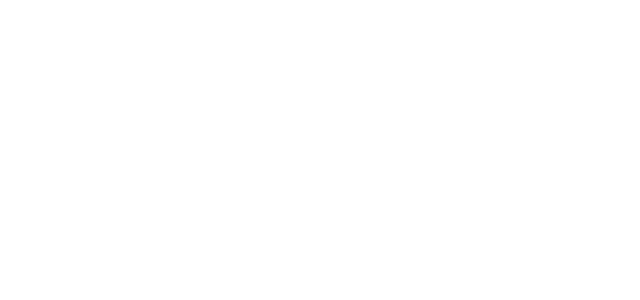
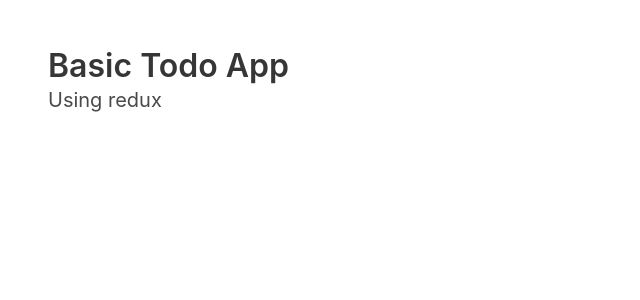
Before and after one commit to hooman182/todo-app-react-redux, a React (Create React App) app: page / in a window 1280 px wide. Shown: the top 300 px of the page, without its empty margins (0-640 px from the left). Built offline with nearby package versions, Linux system fonts and the light colour scheme.

Commit message:
feat: Import Header and Main components to App.js

```diff
--- a/src/App.js
+++ b/src/App.js
@@ -1,9 +1,14 @@
 import { Component } from "react";
+import Header from "./components/HeaderContainer";
+import MainContainer from "./components/MainContainer";
 
 class App extends Component {
     render() {
-        return(
-            <></>
+        return (
+            <>
+                <Header />
+                <MainContainer />
+            </>
         )
     }
 }
```
